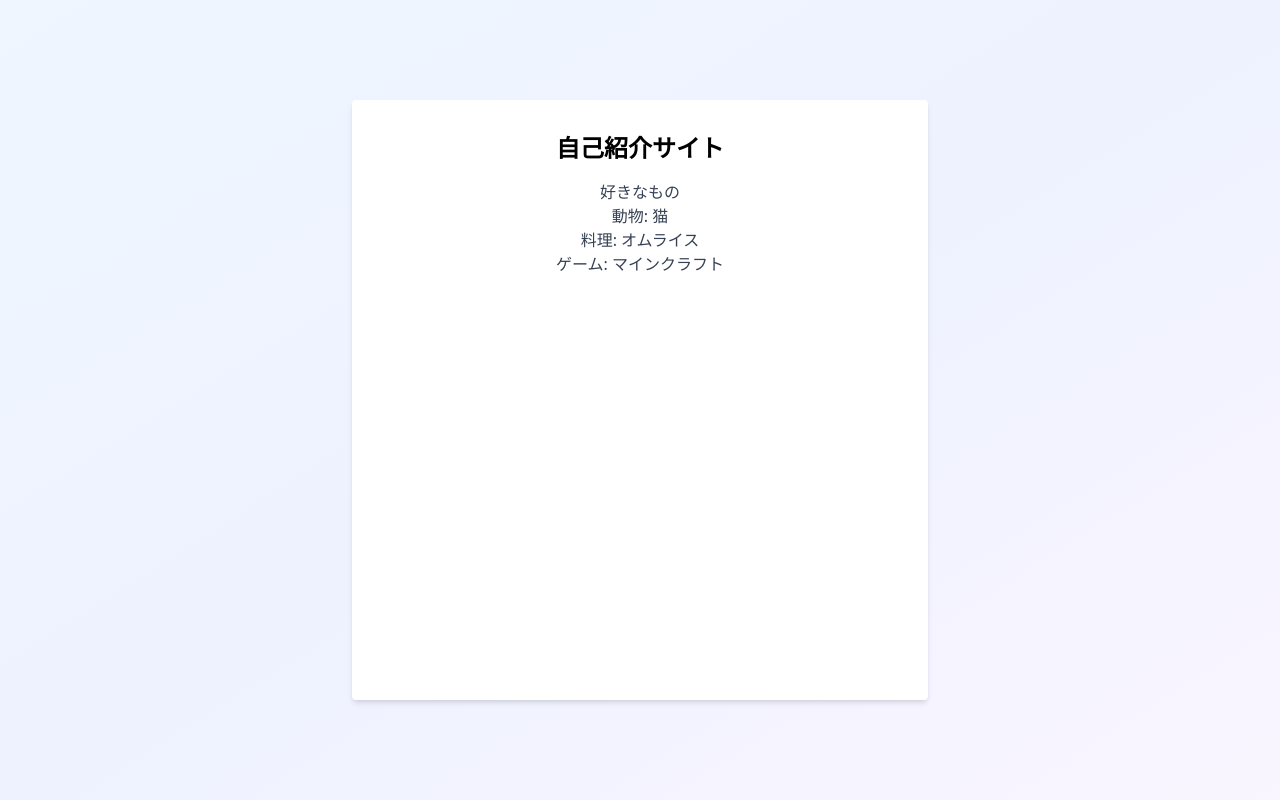
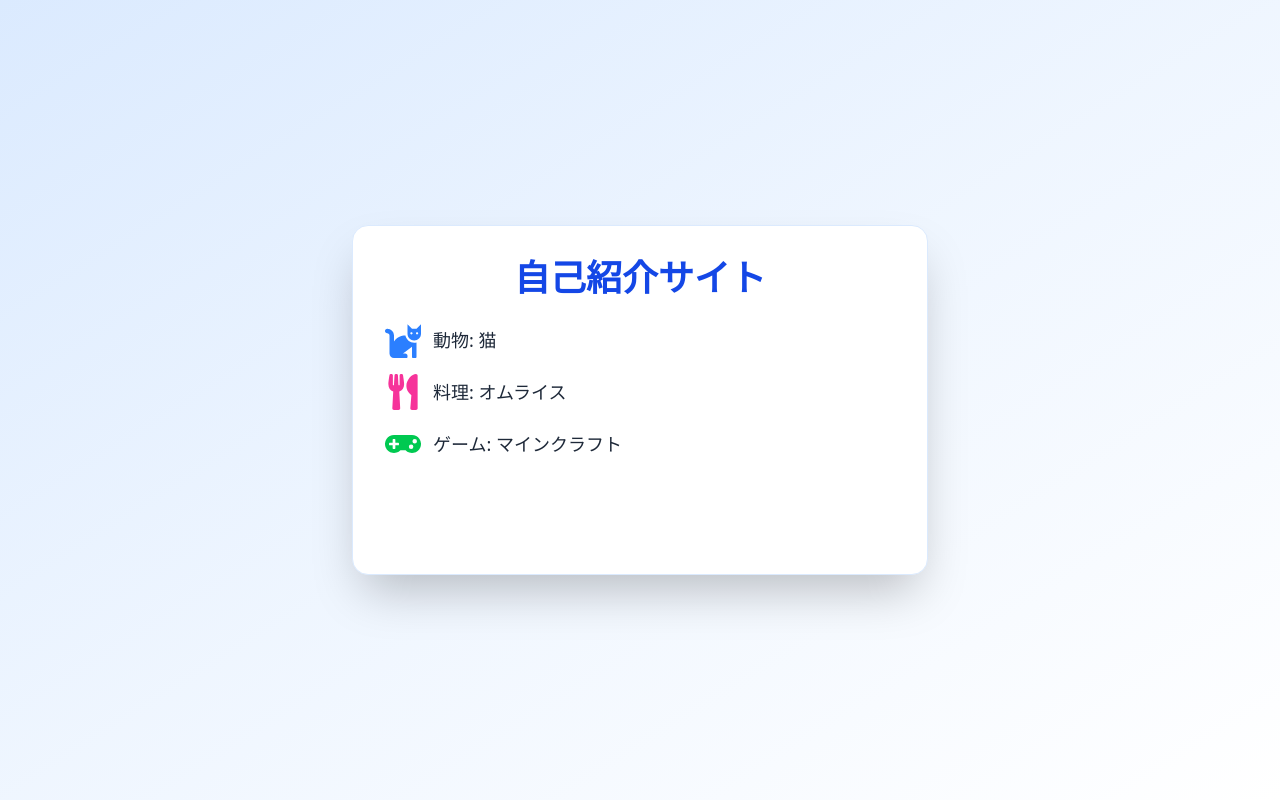
Before and after one commit to ko357255/react-ssr-test, a React (Vite) app: page / in a window 1280 px wide. Built offline with nearby package versions, Linux system fonts and the light colour scheme.

Commit message:
プロフィールページを作成

```diff
--- a/src/page/MyProfile.tsx
+++ b/src/page/MyProfile.tsx
@@ -1,22 +1,27 @@
+import { FaCat, FaUtensils, FaGamepad } from 'react-icons/fa';
+
 const MyProfile = () => {
   return (
-    // w-screen: 幅をウィンドウいっぱい h-screen: 高さをウィンドウいっぱい
-    // w-full/h-full: 親要素に対して100%
-    // flex justify-center items-center: 中央揃え
-    <div className="App flex h-screen w-screen items-center justify-center bg-gradient-to-br from-blue-50 via-indigo-50 to-purple-50">
-      {
-        // max-w-sm: 小さめの横幅
-        // max-w-md: 中サイズ
-        // max-w-lg: 大サイズ
-        // max-w-xl: さらに大サイズ
-        // w-full: ↑と併用するとそのサイズで最大まで広げ、コンテンツによって狭まらない
-      }
-      <div className="main-content min-h-[600px] w-full max-w-xl rounded bg-white p-8 text-center shadow-md">
-        <h1 className="mb-4 text-2xl font-bold">自己紹介サイト</h1>
-        <p className="text-gray-700">好きなもの</p>
-        <p className="text-gray-700">動物: 猫</p>
-        <p className="text-gray-700">料理: オムライス</p>
-        <p className="text-gray-700">ゲーム: マインクラフト</p>
+    <div className="flex min-h-screen items-center justify-center bg-gradient-to-br from-blue-100 via-blue-50 to-white p-6">
+      <div className="w-full max-w-xl rounded-2xl border border-blue-100 bg-white p-8 shadow-2xl">
+        <h1 className="mb-6 text-center text-4xl font-extrabold text-blue-700">
+          自己紹介サイト
+        </h1>
+
+        <ul className="pb-20 space-y-4 text-lg text-gray-800">
+          <li className="flex items-center gap-3">
+            <FaCat className="text-4xl text-blue-500" />
+            <span>動物: 猫</span>
+          </li>
+          <li className="flex items-center gap-3">
+            <FaUtensils className="text-4xl text-pink-500" />
+            <span>料理: オムライス</span>
+          </li>
+          <li className="flex items-center gap-3">
+            <FaGamepad className="text-4xl text-green-500" />
+            <span>ゲーム: マインクラフト</span>
+          </li>
+        </ul>
       </div>
     </div>
   );
```
